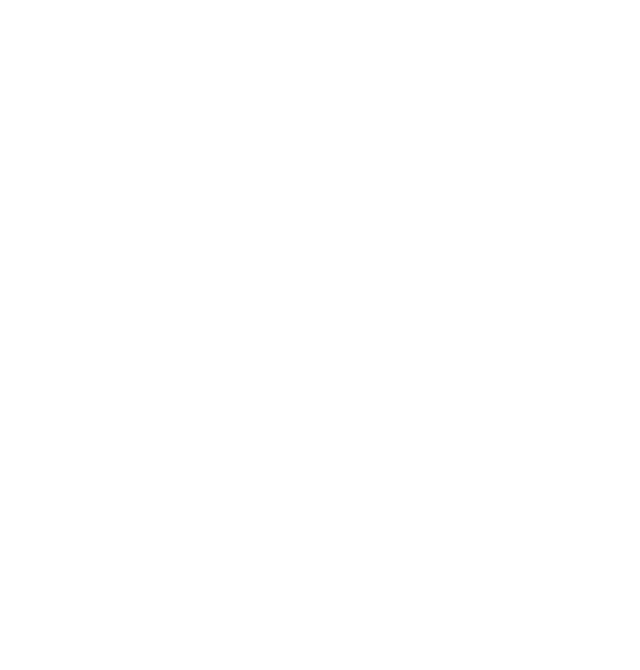
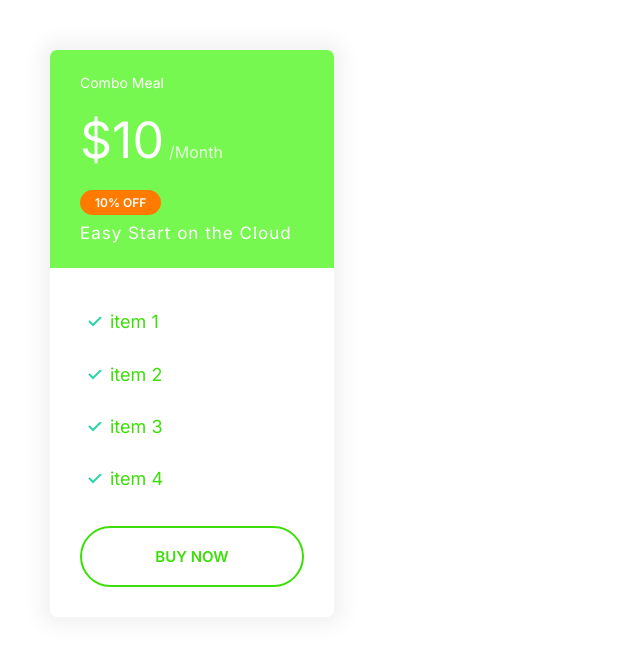
Before and after one commit to CodeSimplifier1991/mealPrep1, a plain HTML site: page index.html in a window 1280 px wide. Shown: the whole page, without its empty margins (0-640 px from the left). Drawn offline with Linux system fonts and the light colour scheme.

Commit message:
Defined Plan Cards.

```diff
--- a/css/styles.css
+++ b/css/styles.css
@@ -1,8 +1,8 @@
 /* ----------------------- GENERAL STYLES ------------------ */
 :root {
   --color-primary: #ff4747;
-  --color-secondary: #de2c2c;
-  --color-accent: #8efd6c;
+  --color-secondary: #ff7b00;
+  --color-accent: #77f850;
   --color-heading: #3cde07;
   --color-body: #b1b5b1;
   --color-white: #fff;
@@ -119,6 +119,7 @@ p {
 
 .badge--small {
   font-size: 1.6rem;
+  padding: 0.5rem 1.5rem;
 }
 /* Skin */
 @media screen and (min-width: 1024px) {
@@ -240,6 +241,11 @@ p {
   color: var(--color-white);
 }
 
+.btn--block {
+  width: 100%;
+  display: inline-block;
+}
+
 .btn--outline {
   background: var(--color-white);
   color: var(--color-heading);
@@ -300,3 +306,84 @@ the style will apply */
   }
 }
 /* ----------------------- INPUT STYLES ------------------ */
+
+/* ----------------------- CARD STYLES ------------------ */
+/* Structure */
+.card {
+  border-radius: 7px;
+  box-shadow: 0 0 20px 10px #f3f3f3;
+  overflow: hidden;
+}
+/* Structure */
+
+/* Skin */
+.card__header,
+.card__body {
+  padding: 2rem 3rem;
+}
+
+.card--primary .card__header {
+  background: var(--color-primary);
+  color: var(--color-white);
+}
+
+.card--secondary .card__header {
+  background: var(--color-secondary);
+  color: var(--color-white);
+}
+
+.card--accent .card__header {
+  background: var(--color-accent);
+  color: var(--color-white);
+}
+
+.plan__name {
+  color: var(--color-white);
+  font-size: 2.4rem;
+  font-weight: 500;
+  margin: 0;
+}
+
+.plan__price {
+  font-size: 6rem;
+}
+
+.plan__billing-cycle {
+  font-size: 2.4rem;
+  font-weight: 300;
+  opacity: 0.8;
+  margin-right: 1rem;
+}
+
+.plan__description {
+  font-size: 2rem;
+  font-weight: 300;
+  letter-spacing: 1px;
+  display: block;
+}
+
+.plan .list__item {
+  margin-bottom: 2rem;
+}
+/* Skin */
+
+/* Media */
+@media screen and (min-width: 1024px) {
+  .plan__name {
+    font-size: 1.4rem;
+  }
+
+  .plan__price {
+    font-size: 5rem;
+  }
+
+  .plan__billing-cycle {
+    font-size: 1.6rem;
+  }
+
+  .plan__description {
+    font-size: 1.7rem;
+  }
+}
+/* Media */
+/* ----------------------- CARD STYLES ------------------ */
--- a/index.html
+++ b/index.html
@@ -20,5 +20,35 @@
     />
     <!-- Google Fonts -->
   </head>
-  <body></body>
+  <body>
+    <div style="width: 30%; padding: 5rem">
+      <!-- Plan Cards -->
+      <div class="plan">
+        <div class="card card--accent">
+          <!-- Card Header -->
+          <header class="card__header">
+            <h3 class="plan__name">Combo Meal</h3>
+            <span class="plan__price">$10</span>
+            <span class="plan__billing-cycle">/Month</span>
+            <span class="badge badge--secondary badge--small">10% OFF</span>
+            <span class="plan__description">Easy Start on the Cloud</span>
+          </header>
+          <!-- Card Header -->
+          <!-- Card Body -->
+          <div class="card__body">
+            <ul class="list list--tick">
+              <li class="list__item">item 1</li>
+              <li class="list__item">item 2</li>
+              <li class="list__item">item 3</li>
+              <li class="list__item">item 4</li>
+            </ul>
+
+            <button class="btn btn--outline btn--block">Buy Now</button>
+          </div>
+          <!-- Card Body -->
+        </div>
+      </div>
+      <!-- Plan Cards -->
+    </div>
+  </body>
 </html>
```
